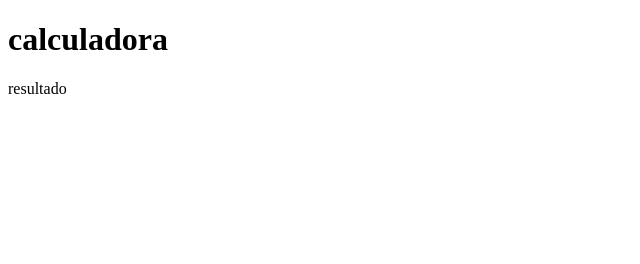
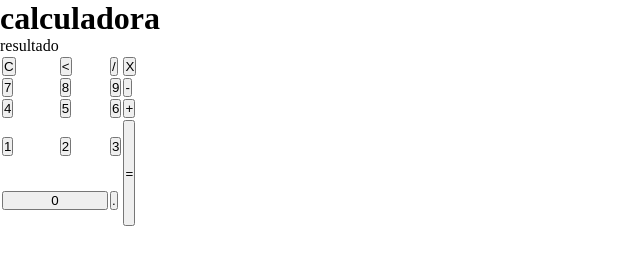
Before and after one commit to zorogostoso/calculadora.julia, a plain HTML site: page index.html in a window 1280 px wide. Shown: the whole page, without its empty margins (0-640 px from the left). Drawn offline with Linux system fonts and the light colour scheme.

Commit message:
Add files via upload

```diff
--- a/index.html
+++ b/index.html
@@ -10,9 +10,36 @@
   <div class="calculadora">
     <h1>calculadora</h1>
     <p id="resultado">resultado</p>
-    <table>
-
-    </table>
-  </div>
+    <table>    <tr>
+      <td><button class="botao">C</button></td>
+      <td><button class="botao"><</button></td>
+      <td><button class="botao">/</button></td>
+      <td><button class="botao">X</button></td>
+  </tr>
+  <tr>
+      <td><button class="botao">7</button></td>
+      <td><button class="botao">8</button></td>
+      <td><button class="botao">9</button></td>
+      <td><button class="botao">-</button></td>
+  </tr>
+  <tr>
+      <td><button class="botao">4</button></td>
+      <td><button class="botao">5</button></td>
+      <td><button class="botao">6</button></td>
+      <td><button class="botao">+</button></td>
+  </tr>
+  <tr>
+      <td><button class="botao">1</button></td>
+      <td><button class="botao">2</button></td>
+      <td><button class="botao">3</button></td>
+      <td rowspan="2"><button class="botao" style="height: 106px;">=</button></td>
+  </tr>
+  <tr>
+      <td colspan="2"><button class="botao" style="width: 106px;">0</button></td>
+      <td><button class="botao">.</button></td>
+  </tr>
+</table>
+</div>
+</div>
 </body>
 </html>
--- a/styles.css
+++ b/styles.css
@@ -0,0 +1,11 @@
+*{
+    margin: 0;
+    padding: 0;
+}
+.fundo{
+    background-image: linear-gradient(45deg,gray,black);
+    height: 100vh;
+    color:black;
+    font-family: 'Times New Roman', Times, serif
+
+}
```
